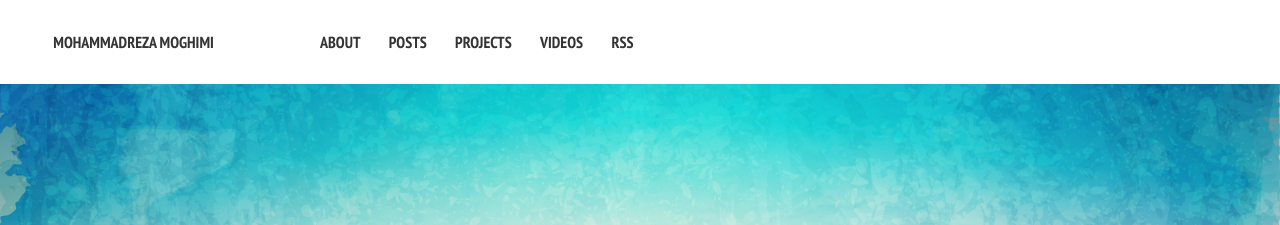
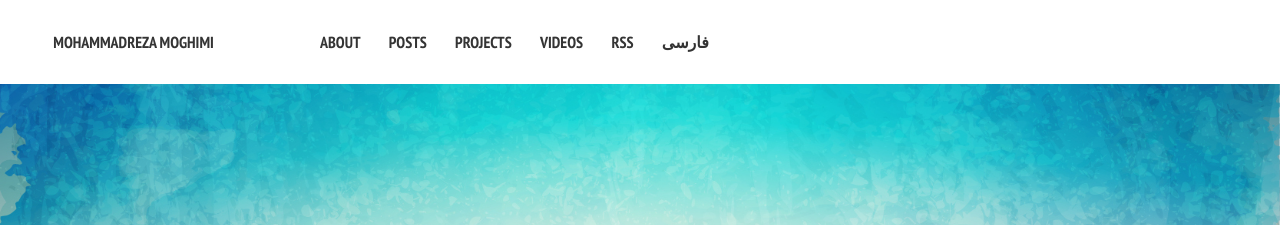
Before and after one commit to mimr9/mimr9.github.io, a Jekyll site: the page built from index.md, in a window 1280 px wide. Shown: the top 225 px of the page. Built offline with Jekyll 4.4.1, drawn with Linux system fonts in a browser that asks for light colours; nearby versions of some CDN libraries.

Commit message:
navigation added farsi link to migim.ir

```diff
--- a/_includes/_navigation.html
+++ b/_includes/_navigation.html
@@ -13,6 +13,7 @@
 				    {% endif %}
 				    <li><a href="{{ domain }}{{ link.url }}" {% if link.url contains 'http' %}target="_blank"{% endif %}>{{ link.title }}</a></li>
 				{% endfor %}
+				<li><a href="http://migim.ir" target="_blank">فارسی</a></li>
 		    </ul>
 		</nav>
 	</div><!-- /.top-navigation -->
```
